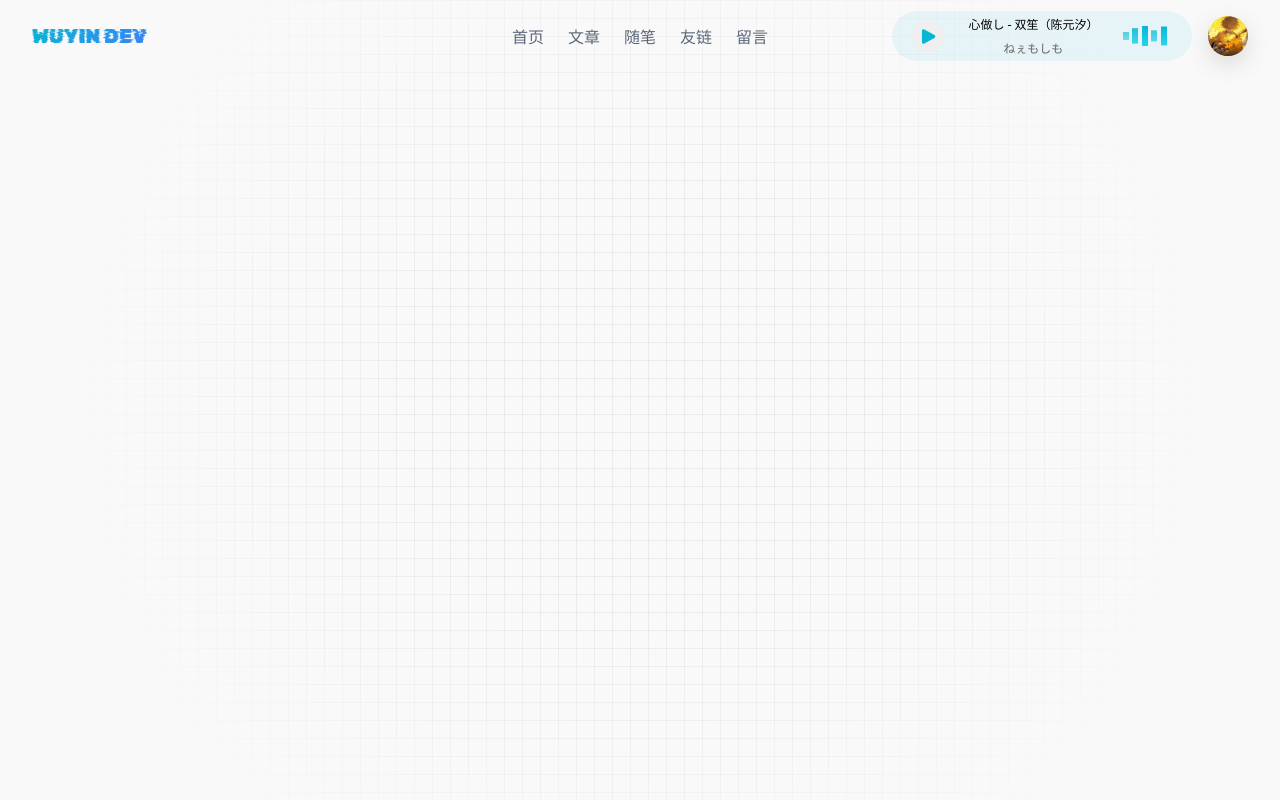
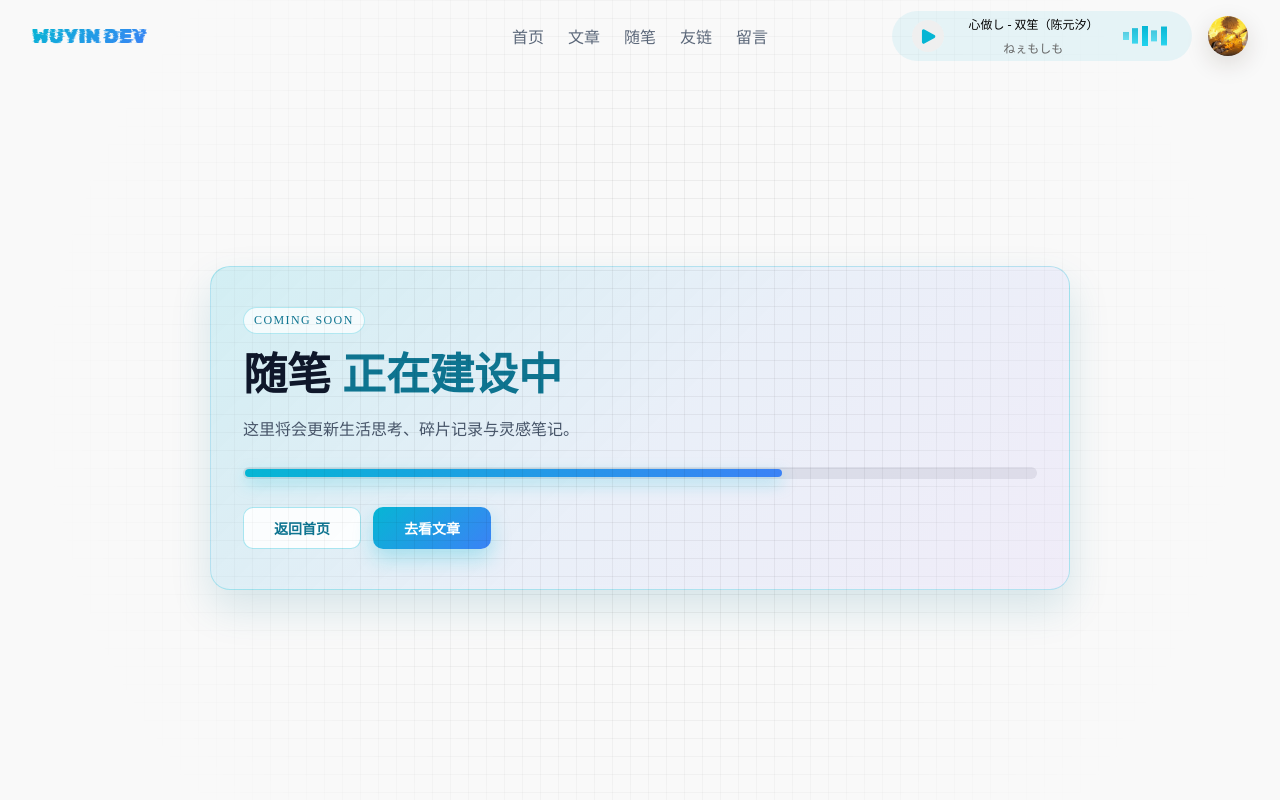
Before and after one commit to jinda-coder/wuyin_website, a React (Vite) app: page /notes in a window 1280 px wide. Built offline with nearby package versions, Linux system fonts and the light colour scheme; no server answers.

Commit message:
正在建设中组件

```diff
--- /dev/null
+++ b/src/pages/under-construction/index.scss
@@ -0,0 +1,114 @@
+.under-construction-page {
+    min-height: calc(100vh - 72px);
+    padding: 40px 18px 56px;
+    display: flex;
+    align-items: center;
+    justify-content: center;
+}
+
+.construction-card {
+    width: 100%;
+    max-width: 860px;
+    padding: 40px 32px;
+    border-radius: 20px;
+    border: 1px solid rgba(6, 182, 212, 0.25);
+    background: linear-gradient(135deg, rgba(6, 182, 212, 0.16), rgba(59, 130, 246, 0.08) 52%, rgba(139, 92, 246, 0.08));
+    backdrop-filter: blur(4px);
+    -webkit-backdrop-filter: blur(4px);
+    box-shadow: 0 18px 40px rgba(14, 116, 144, 0.15);
+    animation: fadeIn 0.4s ease;
+}
+
+.construction-badge {
+    display: inline-flex;
+    font-size: 12px;
+    letter-spacing: 1.4px;
+    text-transform: uppercase;
+    color: #0e7490;
+    padding: 5px 10px;
+    border-radius: 999px;
+    border: 1px solid rgba(6, 182, 212, 0.28);
+    background: rgba(255, 255, 255, 0.72);
+}
+
+.construction-title {
+    margin-top: 16px;
+    font-size: clamp(30px, 4vw, 44px);
+    line-height: 1.2;
+    color: #0f172a;
+
+    span {
+        color: #0e7490;
+    }
+}
+
+.construction-desc {
+    margin-top: 14px;
+    color: #475569;
+    font-size: 16px;
+    line-height: 1.7;
+}
+
+.construction-progress {
+    margin-top: 24px;
+    width: 100%;
+    height: 12px;
+    padding: 2px;
+    border-radius: 999px;
+    background: rgba(15, 23, 42, 0.08);
+}
+
+.progress-bar {
+    width: 68%;
+    height: 100%;
+    border-radius: 999px;
+    background: linear-gradient(90deg, #06b6d4, #3b82f6);
+    box-shadow: 0 6px 16px rgba(6, 182, 212, 0.35);
+}
+
+.construction-actions {
+    margin-top: 28px;
+    display: flex;
+    flex-wrap: wrap;
+    gap: 12px;
+}
+
+.action-btn {
+    border-radius: 10px;
+    padding: 10px 16px;
+    text-decoration: none;
+    font-size: 14px;
+    transition: all 0.2s ease;
+}
+
+.action-btn.primary {
+    color: #fff;
+    background: linear-gradient(135deg, #06b6d4, #3b82f6);
+    box-shadow: 0 10px 20px rgba(6, 182, 212, 0.28);
+
+    &:hover {
+        transform: translateY(-1px);
+        box-shadow: 0 12px 24px rgba(6, 182, 212, 0.34);
+    }
+}
+
+.action-btn.ghost {
+    color: #0e7490;
+    border: 1px solid rgba(6, 182, 212, 0.34);
+    background: rgba(255, 255, 255, 0.86);
+
+    &:hover {
+        border-color: #06b6d4;
+        background: #fff;
+    }
+}
+
+@media (max-width: 700px) {
+    .construction-card {
+        padding: 30px 20px;
+    }
+
+    .construction-desc {
+        font-size: 15px;
+    }
+}
--- /dev/null
+++ b/src/pages/under-construction/index.tsx
@@ -0,0 +1,52 @@
+import "./index.scss";
+
+import { Link, useLocation } from "react-router-dom";
+
+const PAGE_CONFIG: Record<string, { title: string; desc: string }> = {
+    "/notes": {
+        title: "随笔",
+        desc: "这里将会更新生活思考、碎片记录与灵感笔记。"
+    },
+    "/friends": {
+        title: "友链",
+        desc: "这里将会上线朋友站点推荐与博主互联入口。"
+    },
+    "/message": {
+        title: "留言",
+        desc: "这里将会开放留言板，欢迎你留下建议与反馈。"
+    }
+};
+
+export const UnderConstruction: React.FC = () => {
+    const location = useLocation();
+    const currentPage = PAGE_CONFIG[location.pathname] ?? {
+        title: "页面",
+        desc: "该内容区正在开发中。"
+    };
+
+    return (
+        <div className="under-construction-page">
+            <section className="construction-card">
+                <span className="construction-badge">COMING SOON</span>
+                <h1 className="construction-title">
+                    {currentPage.title}
+                    <span> 正在建设中</span>
+                </h1>
+                <p className="construction-desc">{currentPage.desc}</p>
+
+                <div className="construction-progress">
+                    <div className="progress-bar" />
+                </div>
+
+                <div className="construction-actions">
+                    <Link to="/" className="action-btn ghost">
+                        返回首页
+                    </Link>
+                    <Link to="/articles" className="action-btn primary">
+                        去看文章
+                    </Link>
+                </div>
+            </section>
+        </div>
+    );
+};
```
Also changed, not shown: src/router/index.tsx (+4 -4 lines).
